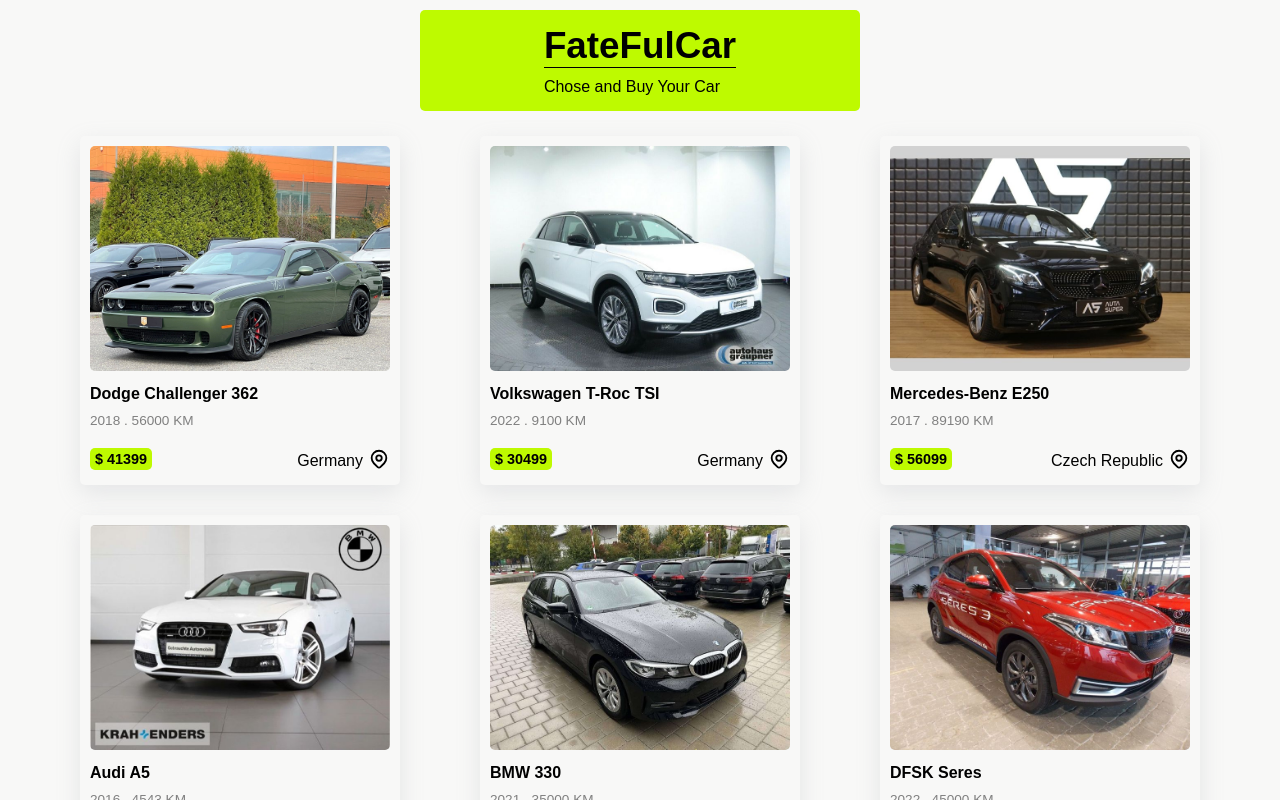
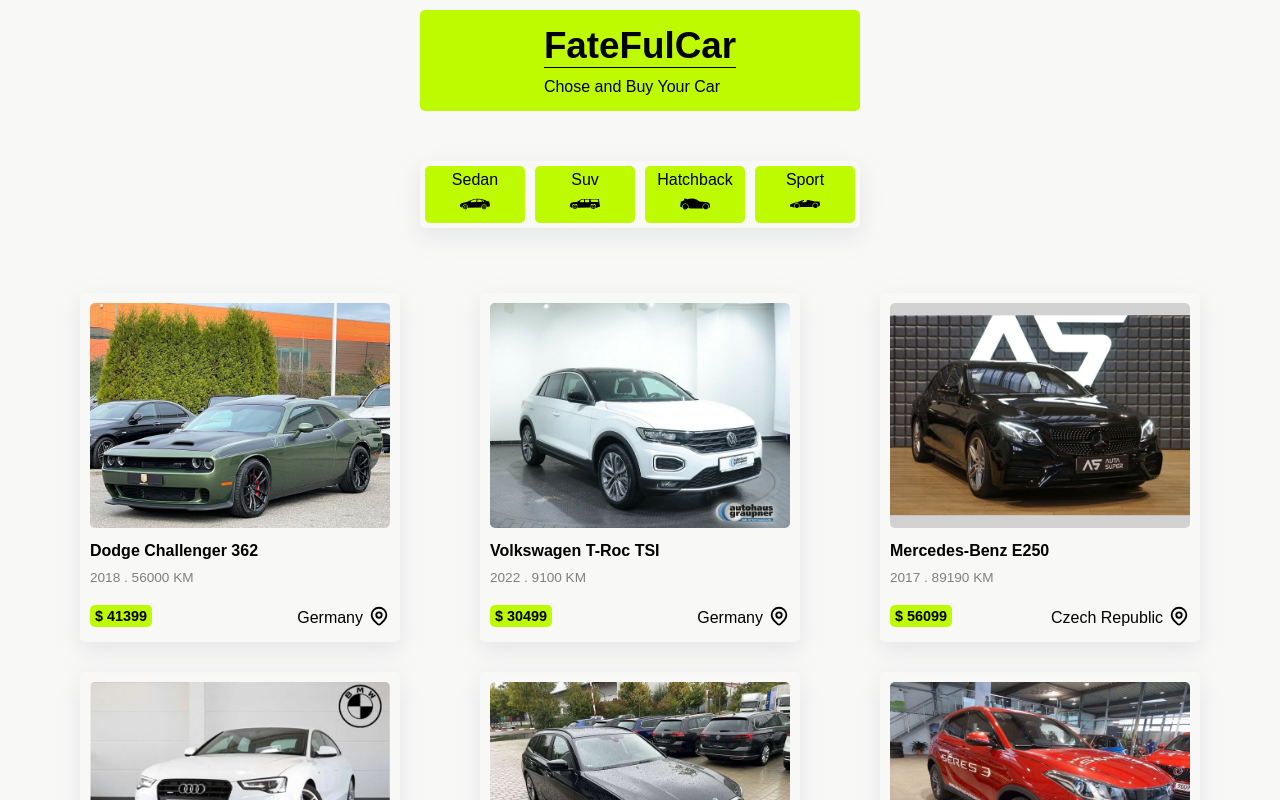
Before and after one commit to Ali-FateFul/FateFulCar, a Next.js app: page /cars in a window 1280 px wide. Shown: the top 800 px of the page. Built offline with nearby package versions, Linux system fonts and the light colour scheme.

Commit message:
Categoris created

```diff
--- /dev/null
+++ b/components/module/Caegories.module.css
@@ -0,0 +1,30 @@
+.container {
+    box-shadow: rgba(149, 157, 165, 0.2) 0px 8px 24px;
+    width: fit-content;
+    margin: 50px auto;
+    display: flex;
+    justify-content: space-between;
+    align-items: center;
+    border-radius: 5px;
+  }
+
+  .container div {
+    text-align: center;
+    margin: 5px;
+    background-color: #befa00;
+    padding: 5px;
+    padding-bottom: 0;
+    border-radius: 5px;
+    width: 100px;
+  }
+
+  @media (max-width: 600px) {
+    .container {
+      width: 320px;
+      flex-wrap: wrap;
+    }
+
+    .container div {
+      width: 150px;
+    }
+  }
--- /dev/null
+++ b/components/module/Categories.js
@@ -0,0 +1,31 @@
+import styles from "./Caegories.module.css";
+
+import Sedan from "../icons/Sedan";
+import Suv from "../icons/Suv";
+import Hatchback from "../icons/Hatchback";
+import Sport from "../icons/Sport";
+
+function Categories() {
+	return (
+		<div className={styles.container}>
+			<div>
+				<p>Sedan</p>
+				<Sedan />
+			</div>
+            <div>
+				<p>Suv</p>
+				<Suv />
+			</div>
+            <div>
+				<p>Hatchback</p>
+				<Hatchback />
+			</div>
+            <div>
+				<p>Sport</p>
+				<Sport />
+			</div>
+		</div>
+	);
+}
+
+export default Categories;
--- a/pages/cars/index.js
+++ b/pages/cars/index.js
@@ -1,3 +1,4 @@
+import Categories from "../../components/module/Categories";
 import CarsPage from "../../components/templates/CarsPage";
 
 import carsData from "../../data/carsData";
@@ -5,6 +6,7 @@
 function cars() {
 	return (
 		<div>
+			<Categories />
 			<CarsPage data={carsData} />
 		</div>
 	);
```
